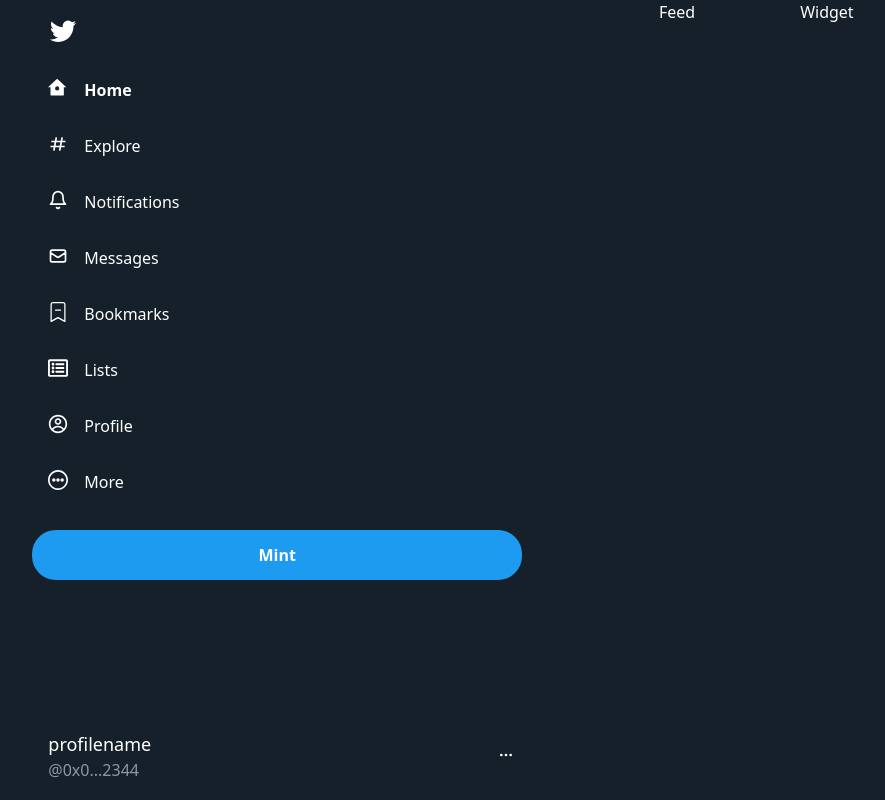
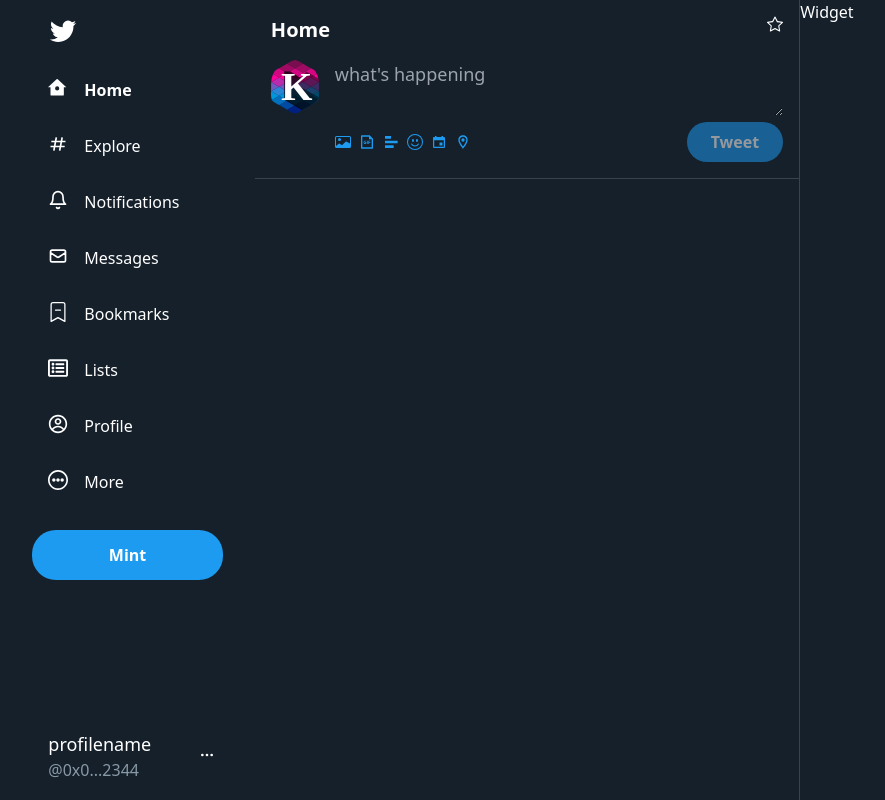
Before and after one commit to damianrclem/Web30_project_2, a Next.js app in the folder client/: page / in a window 1280 px wide. Shown: the whole page, without its empty margins (213-1098 px from the left). Built offline with nearby package versions, Linux system fonts and the light colour scheme.

Commit message:
moved components outside pages

```diff
--- /dev/null
+++ b/client/components/home/Feed.js
@@ -0,0 +1,71 @@
+import { BsStar } from 'react-icons/bs';
+
+import TweetBox from './TweetBox';
+
+import logo from '../../images/logo.svg';
+
+const style = {
+    wrapper: `flex-[2] border-r border-1 border-[#38444d]`,
+    header: `sticky top-0 bg-[#15202b] z-10 p-4 flex justify-between item-center`,
+    headerTile: `text-xl font-bold`,
+};
+
+const tweets = [
+    {
+        displayName: 'Display Name',
+        userName: '0x787fEe51E380ff7b1d76819F4682d0C21B78D6D8',
+        avatar: logo.src,
+        text: 'gm',
+        isProfileImageNtf: false,
+        timestamp: new Date(),
+    },
+    {
+        displayName: 'Display Name',
+        userName: '0x787fEe51E380ff7b1d76819F4682d0C21B78D6D8',
+        avatar: logo.src,
+        text: 'gm',
+        isProfileImageNtf: false,
+        timestamp: new Date(),
+    },
+    {
+        displayName: 'Display Name',
+        userName: '0x787fEe51E380ff7b1d76819F4682d0C21B78D6D8',
+        avatar: logo.src,
+        text: 'gm',
+        isProfileImageNtf: false,
+        timestamp: new Date(),
+    },
+    {
+        displayName: 'Display Name',
+        userName: '0x787fEe51E380ff7b1d76819F4682d0C21B78D6D8',
+        avatar: logo.src,
+        text: 'gm',
+        isProfileImageNtf: false,
+        timestamp: new Date(),
+    },
+    {
+        displayName: 'Display Name',
+        userName: '0x787fEe51E380ff7b1d76819F4682d0C21B78D6D8',
+        avatar: logo.src,
+        text: 'gm',
+        isProfileImageNtf: false,
+        timestamp: new Date(),
+    },
+];
+
+const Feed = () => {
+    return (
+        <div className={style.wrapper}>
+            <div className={style.header}>
+                <div className={style.headerTile}>Home</div>
+                <BsStar />
+            </div>
+            <TweetBox />
+            {tweets.map((tweets, index) => (
+                <div></div>
+            ))}
+        </div>
+    );
+};
+
+export default Feed;
--- a/client/pages/components/Sidebar.js
+++ /dev/null
@@ -1,114 +0,0 @@
-import { useState } from 'react';
-import { VscTwitter } from 'react-icons/vsc';
-
-import SidebarOption from './SidebarOption';
-
-import { RiHome7Line, RiHome7Fill, RiFileList2Fill } from 'react-icons/ri';
-import { BiHash } from 'react-icons/bi';
-import { FiBell, FiMoreHorizontal } from 'react-icons/fi';
-import { HiOutlineMail, HiMail } from 'react-icons/hi';
-import { FaRegListAlt, FaHashtag, FaBell } from 'react-icons/fa';
-import { CgMoreO, CgProfile } from 'react-icons/cg';
-import { BsBookmarkDashFill, BsBookmarkDash } from 'react-icons/bs';
-
-const style = {
-    wrapper: `flex-[0.7] px-8 flex flex-col`,
-    twitterIconContainer: `text-3xl m-4`,
-    tweetButton: `bg-[#1d9bf0] flex items-center justify-center font-bold rounded-3xl h-[50px] mt-[20px] cursor-pointer`,
-    navContainer: `flex-1`,
-    profileButton: `flex item-center justify-center cursor-pointer hover:bg-[#1a7bbc] h-[50px] my-[20px]`,
-    profileLeft: `flex item-center justify-center mr-4`,
-    profileImage: `height-12 w-12 rounded-full`,
-    profileRight: `flex-1 flex`,
-    details: `flex-1`,
-    name: `text-lg`,
-    handle: `text-[#8899a6]`,
-    moreContainer: `flex items-center mr-2`,
-};
-
-const Sidebar = ({ initialDefaultSelected = 'Home' }) => {
-    const [selected, setSelected] = useState(initialDefaultSelected);
-
-    return (
-        <div className={style.wrapper}>
-            <div className={style.twitterIconContainer}>
-                <VscTwitter />
-            </div>
-            <div className={style.navContainer}>
-                <SidebarOption
-                    text='Home'
-                    Icon={selected === 'Home' ? RiHome7Fill : RiHome7Line}
-                    isActive={Boolean(selected === 'Home')}
-                    setSelected={setSelected}
-                    redirect={'/'}
-                />
-                <SidebarOption
-                    text='Explore'
-                    Icon={selected === 'Explore' ? FaHashtag : BiHash}
-                    isActive={Boolean(selected === 'Explore')}
-                    setSelected={setSelected}
-                    redirect={'/'}
-                />
-                <SidebarOption
-                    text='Notifications'
-                    Icon={selected === 'Notifications' ? FaBell : FiBell}
-                    isActive={Boolean(selected === 'Notifications')}
-                    setSelected={setSelected}
-                    redirect={'/'}
-                />
-                <SidebarOption
-                    text='Messages'
-                    Icon={selected === 'Messages' ? HiMail : HiOutlineMail}
-                    isActive={Boolean(selected === 'Messages')}
-                    setSelected={setSelected}
-                    redirect={'/'}
-                />
-                <SidebarOption
-                    text='Bookmarks'
-                    Icon={selected === 'Bookmarks' ? BsBookmarkDashFill : BsBookmarkDash}
-                    isActive={Boolean(selected === 'Bookmarks')}
-                    setSelected={setSelected}
-                    redirect={'/'}
-                />
-                <SidebarOption
-                    text='Lists'
-                    Icon={selected === 'Lists' ? RiFileList2Fill : FaRegListAlt}
-                    isActive={Boolean(selected === 'Lists')}
-                    setSelected={setSelected}
-                    redirect={'/'}
-                />
-                <SidebarOption
-                    text='Profile'
-                    Icon={selected === 'Profile' ? CgProfile : CgProfile}
-                    isActive={Boolean(selected === 'Profile')}
-                    setSelected={setSelected}
-                    redirect={'/'}
-                />
-                <SidebarOption
-                    text='More'
-                    Icon={selected === 'More' ? CgMoreO : CgMoreO}
-                    isActive={Boolean(selected === 'More')}
-                    setSelected={setSelected}
-                    redirect={'/'}
-                />
-                <div className={style.tweetButton} setSelected={setSelected}>
-                    Mint
-                </div>
-            </div>
-            <div className={style.profileButton}>
-                <div className={style.profileLeft}></div>
-                <div className={style.profileRight}>
-                    <div className={style.details}>
-                        <div className={style.name}>profilename</div>
-                        <div className={style.handle}>@0x0...2344</div>
-                    </div>
-                    <div className={style.moreContainer}>
-                        <FiMoreHorizontal />
-                    </div>
-                </div>
-            </div>
-        </div>
-    );
-};
-
-export default Sidebar;
--- a/client/pages/components/SidebarOption.js
+++ /dev/null
@@ -1,24 +0,0 @@
-const style = {
-    wrapper: `w-min flex item-center rounded-[100px] p-4 curser-pointer hover:bg-[#333c45] transition-all hover:duration-200 hover:ease-in-out`,
-    iconContainer: `text-xl mr-4`,
-    textGeneral: `fort-medium`,
-    textActive: `font-bold`,
-};
-
-const SidebarOption = ({ text, Icon, isActive, setSelected, redirect }) => {
-    return (
-        <div
-            className={style.wrapper}
-            onClick={() => {
-                setSelected(text);
-            }}
-        >
-            <div className={style.iconContainer}>
-                <Icon />
-            </div>
-            <div className={isActive ? style.textActive : style.textGeneral}>{text}</div>
-        </div>
-    );
-};
-
-export default SidebarOption;
--- a/client/pages/components/home/Feed.js
+++ /dev/null
@@ -1,5 +0,0 @@
-const Feed = () => {
-    return <div>Feed</div>;
-};
-
-export default Feed;
--- a/client/pages/index.tsx
+++ b/client/pages/index.tsx
@@ -1,8 +1,8 @@
 import type { NextPage } from 'next';
 
-import Sidebar from './components/Sidebar';
-import Widget from './components/Widget';
-import Feed from './components/home/Feed';
+import Sidebar from '../components/Sidebar';
+import Widget from '../components/Widget';
+import Feed from '../components/home/Feed';
 
 const style = {
     wrapper: 'flex justify-center h-screen w-screen select-none bg-[#15202b] text-white',
```
Also changed, not shown: client/components/Widget.js (renamed from client/pages/components/Widget.js), client/images/logo.svg (added), 1 other file (tests, documents, lock files or other folders).
